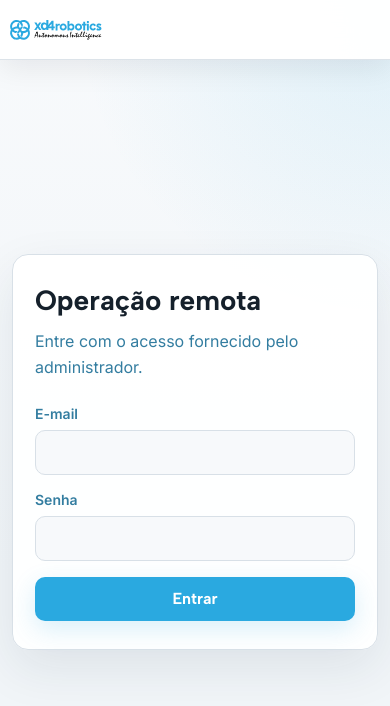
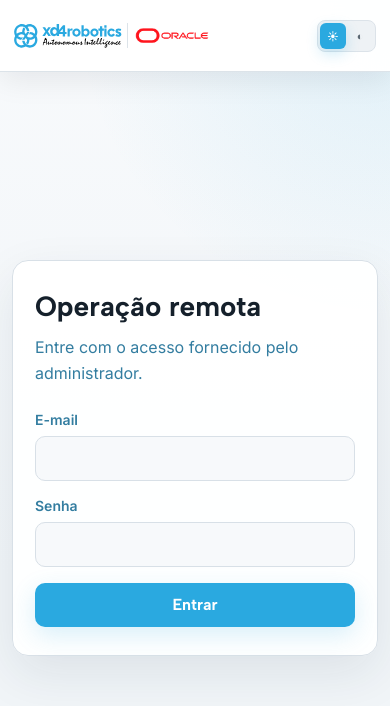
Before and after one commit to ThayAlms/SLAM-Navigation---GO2-EDU-Mapping-Rviz-and-WebViewr-Map-, a React (Vite) app in the folder frontend/: page /login in a window 390 px wide. Shown: the top 706 px of the page. Built offline with nearby package versions, Linux system fonts and the light colour scheme; no server answers.

Commit message:
fix: improve mobile login and admin actions

```diff
--- a/frontend/src/components/AppHeader.jsx
+++ b/frontend/src/components/AppHeader.jsx
@@ -41,11 +41,15 @@ function AppHeader({ showLogout = false }) {
   }
 
   const isUserManagement = location.pathname.startsWith("/admin/usuarios");
+  const isLogin = location.pathname === "/login";
+  const headerClassName = [
+    "app-header",
+    isScrolled ? "app-header--scrolled" : "",
+    isLogin ? "app-header--login" : "app-header--authenticated",
+  ].filter(Boolean).join(" ");
 
   return (
-    <header
-      className={isScrolled ? "app-header app-header--scrolled" : "app-header"}
-    >
+    <header className={headerClassName}>
       <div className="app-header-inner">
         <div className="app-header-partners" aria-label="XD4 Robotics e Oracle">
           <button
@@ -98,7 +102,7 @@ function AppHeader({ showLogout = false }) {
               type="button"
               onClick={() => navigate(isUserManagement ? "/dashboard" : "/admin/usuarios")}
             >
-              {isUserManagement ? "Operação" : "Usuários"}
+              {isUserManagement ? "Operação" : "Incluir usuário"}
             </button>
           )}
 
--- a/frontend/src/pages/AdminUsersPage.jsx
+++ b/frontend/src/pages/AdminUsersPage.jsx
@@ -55,6 +55,12 @@ function AdminUsersPage() {
     }
   }
 
+  function focusNewUserForm() {
+    const emailInput = document.getElementById("managed_email");
+    emailInput?.scrollIntoView({ behavior: "smooth", block: "center" });
+    window.setTimeout(() => emailInput?.focus({ preventScroll: true }), 350);
+  }
+
   return (
     <div className="app-layout">
       <AppHeader showLogout />
@@ -66,10 +72,17 @@ function AdminUsersPage() {
           <p>
             Crie acessos para operadores do equipamento ou para outros administradores.
           </p>
+          <button
+            className="ui-button ui-button--primary mobile-add-user-button"
+            type="button"
+            onClick={focusNewUserForm}
+          >
+            Incluir usuário
+          </button>
         </section>
 
         <section className="user-management-grid">
-          <form className="user-form panel" onSubmit={handleSubmit}>
+          <form id="new-user-form" className="user-form panel" onSubmit={handleSubmit}>
             <div className="user-form-heading">
               <h2>Novo acesso</h2>
               <p>O e-mail será confirmado e o acesso ficará disponível imediatamente.</p>
--- a/frontend/src/styles/global.css
+++ b/frontend/src/styles/global.css
@@ -2869,3 +2869,78 @@ button:focus-visible {
     display: none;
   }
 }
+
+/* Header mobile: mantém o co-branding e o tema completos no login. */
+@media (max-width: 700px) {
+  :root {
+    --header-height: 72px;
+  }
+
+  .partner-logo-slot {
+    flex-basis: 108px;
+    width: 108px;
+    height: 30px;
+  }
+
+  .partner-logo-slot--oracle {
+    flex-basis: 78px;
+    width: 78px;
+  }
+
+  .brand-divider {
+    height: 25px;
+  }
+
+  .app-header--login .app-header-inner {
+    gap: 8px;
+    padding-right: 14px;
+    padding-left: 14px;
+  }
+
+  .mobile-add-user-button {
+    display: inline-flex;
+    align-items: center;
+    justify-content: center;
+    width: min(100%, 220px);
+    margin-top: 2px;
+  }
+}
+
+@media (max-width: 420px) {
+  .app-header--login .app-header-actions .theme-selector {
+    display: flex;
+  }
+
+  .app-header--login .app-header-partners .brand-divider {
+    display: block;
+  }
+
+  .app-header--login .app-header-partners .partner-logo-slot--oracle {
+    display: flex;
+  }
+}
+
+@media (max-width: 360px) {
+  .app-header--login .partner-logo-slot {
+    flex-basis: 94px;
+    width: 94px;
+    height: 28px;
+  }
+
+  .app-header--login .partner-logo-slot--oracle {
+    flex-basis: 66px;
+    width: 66px;
+  }
+
+  .app-header--login .app-header-inner {
+    gap: 5px;
+    padding-right: 9px;
+    padding-left: 9px;
+  }
+}
+
+@media (min-width: 701px) {
+  .mobile-add-user-button {
+    display: none;
+  }
+}
```
